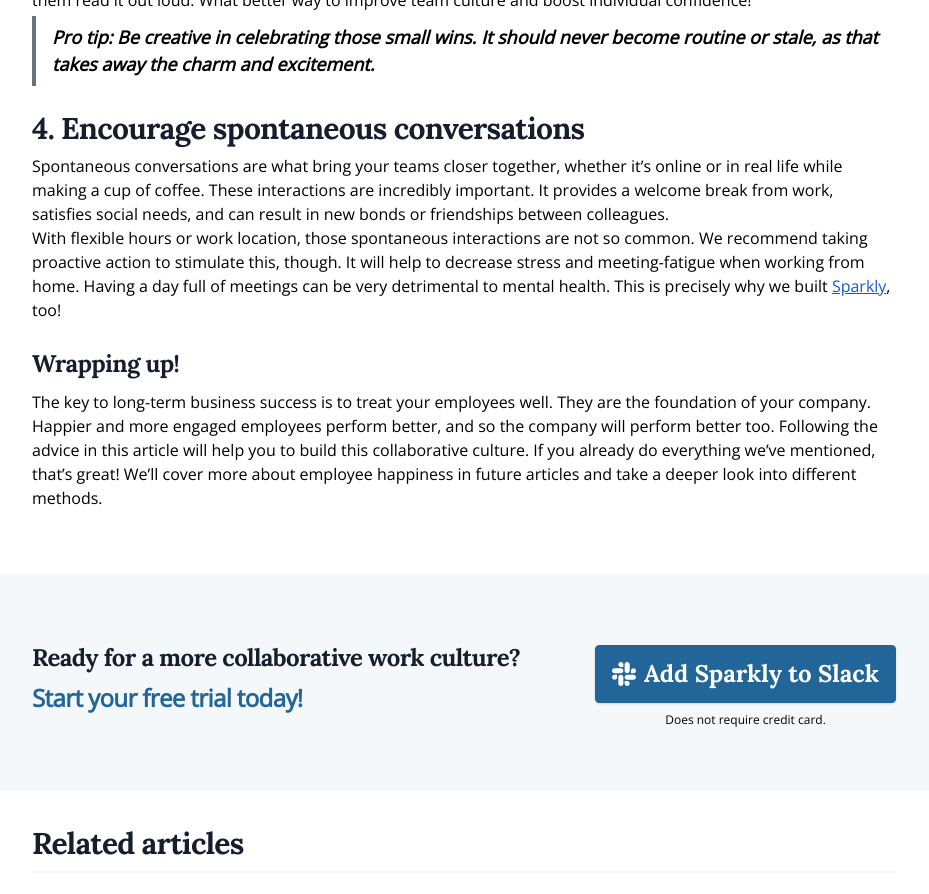
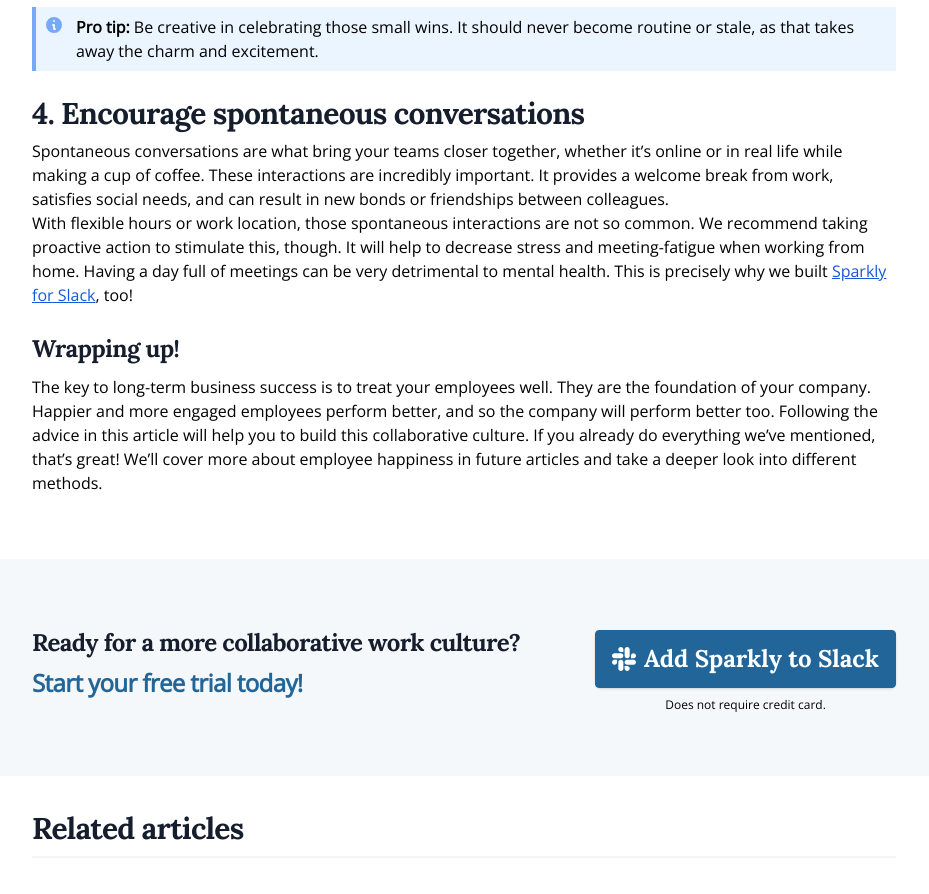
Before and after one commit to Sparklybot/sparklybot.github.io, a Jekyll site: the page built from _posts/2020-06-15-happy-employees-guide.md, in a window 1280 px wide and 900 px high, scrolled down 2331 px. Shown: the top 894 px of the window, without its empty margins (176-1105 px from the left). Built offline with Jekyll 4.4.1, drawn with Linux system fonts in a browser that asks for light colours; comment, search, counter and statistics services are not loaded.

Commit message:
Updated Happy Employees Guide

```diff
--- a/_posts/2020-06-15-happy-employees-guide.md
+++ b/_posts/2020-06-15-happy-employees-guide.md
@@ -35,7 +35,7 @@
 
 To stimulate personal growth, training programs can be offered that focus on specific expertise as well as soft skills. Letting employees choose is also a good tactic, as it stimulates them to think about what works best for them. Setting aside a budget to visit relevant conferences, gatherings of communities related to their expertise or online courses are also good alternatives.
 
-> **Summary:** Provide ways for your employees to develop themselves and grow as people. Ultimately, it’s in the best interest of companies to focus on the personal growth of their employees.
+{% include highlight.html text="**Summary:** Provide ways for your employees to develop themselves and grow as people. Ultimately, it’s in the best interest of companies to focus on the personal growth of their employees." %}
 
 ## 3. Celebrate victories, especially the small ones!
 
@@ -45,13 +45,13 @@
 
 It’s also important to highlight personal growth and there is no better way than to do it with compliments. There are many techniques to stimulate this within teams or departments. One of our personal favourites is the *Post-it compliment jar*. Other team members should occasionally write something positive about someone and put it in the jar. Once every week, the team can pick two or three notes, give them to the team member whom it is for and let them read it out loud. What better way to improve team culture and boost individual confidence!
 
-> **Pro tip:** Be creative in celebrating those small wins. It should never become routine or stale, as that takes away the charm and excitement.
+{% include highlight.html text="**Pro tip:** Be creative in celebrating those small wins. It should never become routine or stale, as that takes away the charm and excitement." %}
 
 ## 4. Encourage spontaneous conversations
 
 Spontaneous conversations are what bring your teams closer together, whether it’s online or in real life while making a cup of coffee. These interactions are incredibly important. It provides a welcome break from work, satisfies social needs, and can result in new bonds or friendships between colleagues.
 
-With flexible hours or work location, those spontaneous interactions are not so common. We recommend taking proactive action to stimulate this, though. It will help to decrease stress and meeting-fatigue when working from home. Having a day full of meetings can be very detrimental to mental health. This is precisely why we built [Sparkly](https://sparklybot.com), too!
+With flexible hours or work location, those spontaneous interactions are not so common. We recommend taking proactive action to stimulate this, though. It will help to decrease stress and meeting-fatigue when working from home. Having a day full of meetings can be very detrimental to mental health. This is precisely why we built [Sparkly for Slack](https://sparklybot.com), too!
 
 ### Wrapping up!
 
```
